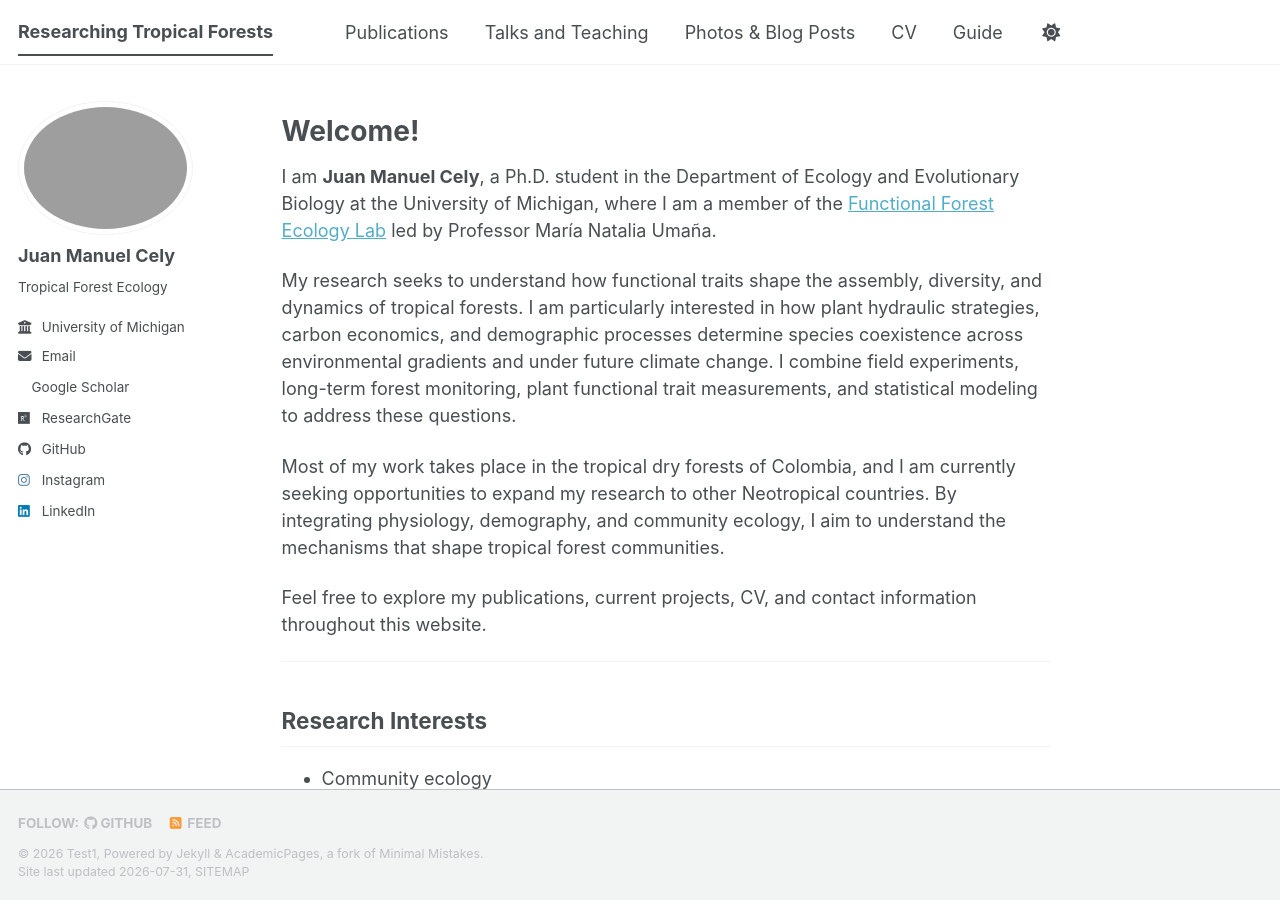
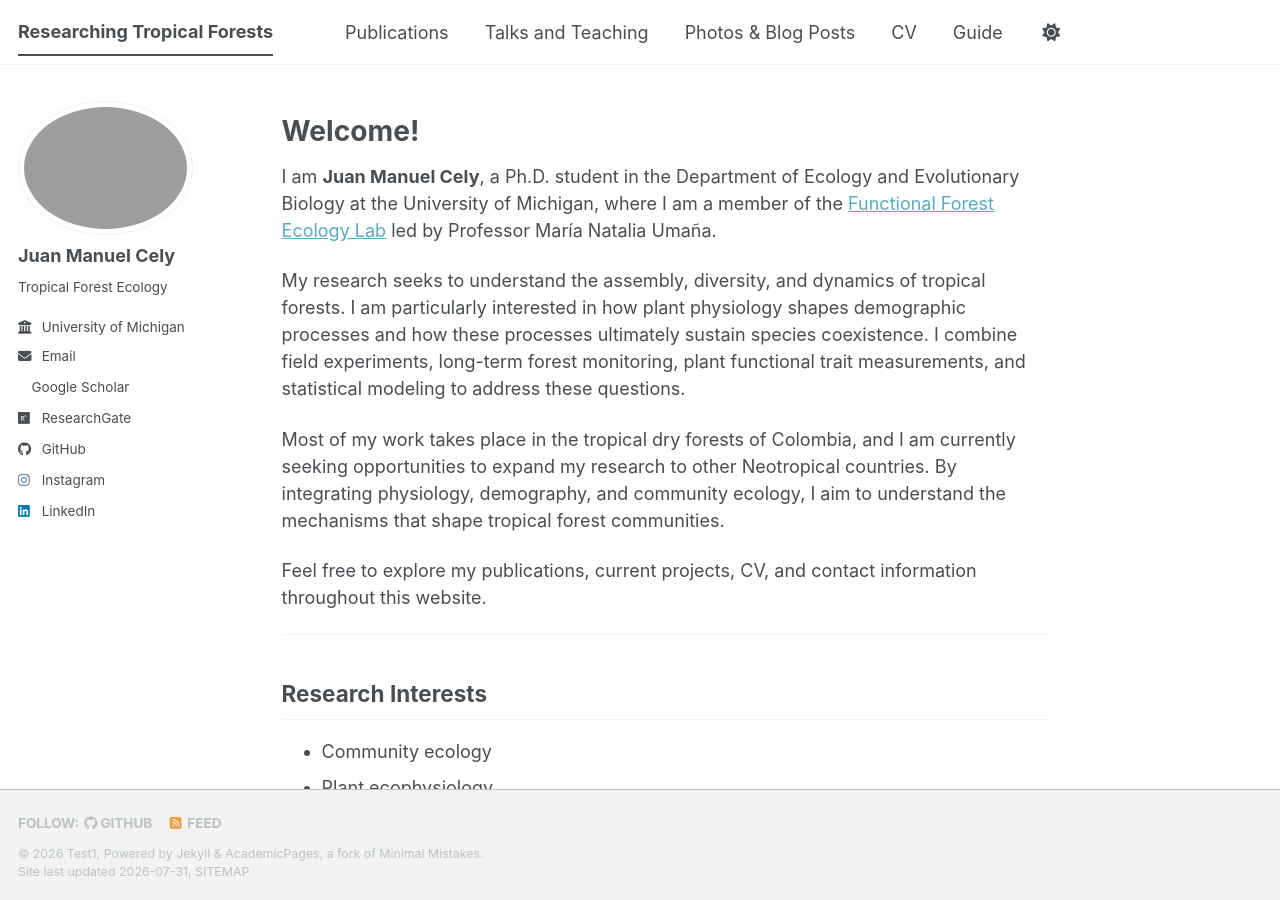
Before and after one commit to jmcely-hub/jmcely-hub.github.io, a Jekyll site: the page built from _pages/about.md, in a window 1280 px wide and 900 px high. Built offline with Jekyll 4.4.1, drawn with Linux system fonts in a browser that asks for light colours; a style sheet for code colours, icons or effects is not loaded.

Commit message:
Update about.md

```diff
--- a/_pages/about.md
+++ b/_pages/about.md
@@ -11,7 +11,7 @@ redirect_from:
 
 I am **Juan Manuel Cely**, a Ph.D. student in the Department of Ecology and Evolutionary Biology at the University of Michigan, where I am a member of the [Functional Forest Ecology Lab](https://sites.lsa.umich.edu/umanalab/) led by Professor María Natalia Umaña.
 
-My research seeks to understand how functional traits shape the assembly, diversity, and dynamics of tropical forests. I am particularly interested in how plant hydraulic strategies, carbon economics, and demographic processes determine species coexistence across environmental gradients and under future climate change. I combine field experiments, long-term forest monitoring, plant functional trait measurements, and statistical modeling to address these questions.
+My research seeks to understand the assembly, diversity, and dynamics of tropical forests. I am particularly interested in how plant physiology shapes demographic processes and how these processes ultimately sustain species coexistence. I combine field experiments, long-term forest monitoring, plant functional trait measurements, and statistical modeling to address these questions.
 
 Most of my work takes place in the tropical dry forests of Colombia, and I am currently seeking opportunities to expand my research to other Neotropical countries. By integrating physiology, demography, and community ecology, I aim to understand the mechanisms that shape tropical forest communities.
 
```
